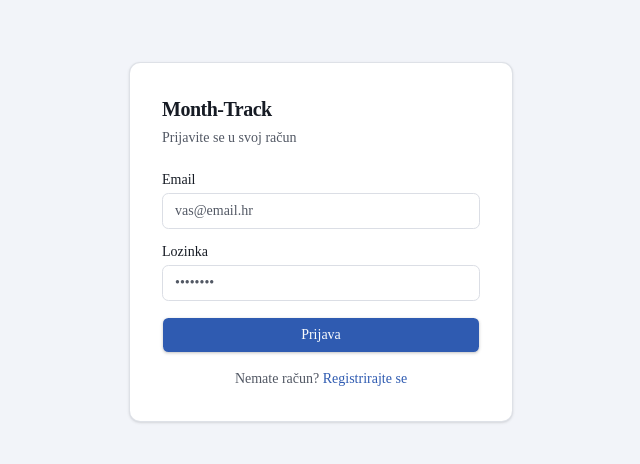
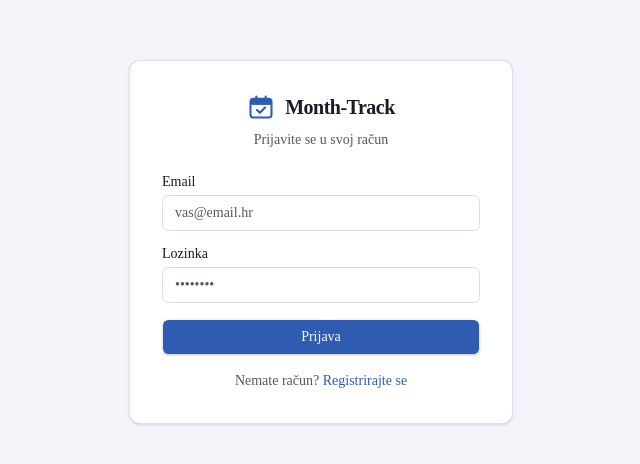
Before and after one commit to joso-skarica/month-track, a Next.js app: page /login in a window 1280 px wide. Shown: the part 158-622 px from the top of the page, without its empty margins (319-959 px from the left). Built offline with nearby package versions, Linux system fonts and the light colour scheme.

Commit message:
Final accountant demo polish for Month-Trac k

```diff
--- a/src/app/login/page.tsx
+++ b/src/app/login/page.tsx
@@ -3,6 +3,7 @@
 import { useState } from 'react';
 import { useRouter } from 'next/navigation';
 import { createClient } from '@/lib/supabase/client';
+import { Logo } from '@/components/logo';
 import { Button } from '@/components/ui/button';
 import { Input } from '@/components/ui/input';
 import { Label } from '@/components/ui/label';
@@ -59,14 +60,14 @@ export default function LoginPage() {
   return (
     <div className="flex min-h-screen items-center justify-center bg-background px-4 py-10">
       <div className="w-full max-w-sm rounded-xl border border-border/90 bg-card p-8 shadow-sm">
-        <h1 className="mb-1 text-xl font-semibold tracking-tight text-foreground">
-          Month-Track
-        </h1>
-        <p className="mb-6 text-sm leading-relaxed text-muted-foreground">
-          {mode === 'signin'
-            ? 'Prijavite se u svoj račun'
-            : 'Napravite novi račun'}
-        </p>
+        <div className="mb-6 flex flex-col items-center gap-2 text-center">
+          <Logo size="lg" />
+          <p className="text-sm leading-relaxed text-muted-foreground">
+            {mode === 'signin'
+              ? 'Prijavite se u svoj račun'
+              : 'Napravite novi račun'}
+          </p>
+        </div>
 
         <form onSubmit={handleSubmit} className="flex flex-col gap-4">
           <div className="flex flex-col gap-1.5">
--- /dev/null
+++ b/src/components/logo.tsx
@@ -0,0 +1,81 @@
+import { cn } from '@/lib/utils';
+
+type LogoSize = 'sm' | 'lg';
+
+type Props = {
+  size?: LogoSize;
+  className?: string;
+};
+
+const sizeConfig = {
+  sm: { icon: 20, text: 'text-sm', gap: 'gap-2' },
+  lg: { icon: 28, text: 'text-xl', gap: 'gap-2.5' },
+} as const;
+
+function CalendarCheckIcon({ size }: { size: number }) {
+  return (
+    <svg
+      width={size}
+      height={size}
+      viewBox="0 0 24 24"
+      fill="none"
+      xmlns="http://www.w3.org/2000/svg"
+      aria-hidden="true"
+    >
+      {/* Calendar body */}
+      <rect
+        x="3"
+        y="5"
+        width="18"
+        height="16"
+        rx="2.5"
+        className="stroke-primary"
+        strokeWidth="1.75"
+        fill="none"
+      />
+      {/* Calendar top bar / header band */}
+      <rect
+        x="3"
+        y="5"
+        width="18"
+        height="5"
+        rx="2.5"
+        className="fill-primary"
+      />
+      {/* Snap the bottom corners of the header to be square */}
+      <rect x="3" y="7.5" width="18" height="2.5" className="fill-primary" />
+      {/* Calendar pegs */}
+      <line x1="8" y1="3" x2="8" y2="6.5" className="stroke-primary" strokeWidth="1.75" strokeLinecap="round" />
+      <line x1="16" y1="3" x2="16" y2="6.5" className="stroke-primary" strokeWidth="1.75" strokeLinecap="round" />
+      {/* Checkmark */}
+      <polyline
+        points="8.5,14.5 11,17 15.5,12.5"
+        className="stroke-primary"
+        strokeWidth="1.75"
+        strokeLinecap="round"
+        strokeLinejoin="round"
+        fill="none"
+      />
+    </svg>
+  );
+}
+
+export function Logo({ size = 'sm', className }: Props) {
+  const cfg = sizeConfig[size];
+
+  return (
+    <span
+      className={cn(
+        'inline-flex items-center',
+        cfg.gap,
+        className,
+      )}
+      aria-label="Month-Track"
+    >
+      <CalendarCheckIcon size={cfg.icon} />
+      <span className={cn(cfg.text, 'font-semibold tracking-tight text-foreground')}>
+        Month-Track
+      </span>
+    </span>
+  );
+}
--- a/src/components/nav.tsx
+++ b/src/components/nav.tsx
@@ -3,6 +3,7 @@
 import Link from 'next/link';
 import { usePathname, useRouter } from 'next/navigation';
 import { createClient } from '@/lib/supabase/client';
+import { Logo } from '@/components/logo';
 import { Button } from '@/components/ui/button';
 import { cn } from '@/lib/utils';
 
@@ -26,9 +27,7 @@ export function Nav() {
     <header className="sticky top-0 z-40 border-b border-border/90 bg-card/95 shadow-sm backdrop-blur-sm supports-[backdrop-filter]:bg-card/90 print:hidden">
       <div className="mx-auto flex h-14 max-w-5xl items-center justify-between px-4 sm:px-6">
         <div className="flex items-center gap-8">
-          <span className="text-sm font-semibold tracking-tight text-foreground">
-            Month-Track
-          </span>
+          <Logo size="sm" />
           <nav className="flex items-center gap-0.5">
             {links.map((link) => (
               <Link
--- a/src/components/reminder-settings-form.tsx
+++ b/src/components/reminder-settings-form.tsx
@@ -16,15 +16,37 @@ import {
   normalizeOverdueThresholdDay,
 } from '@/lib/utils/months';
 import type { ReminderSettings } from '@/types/db';
+import { Badge } from '@/components/ui/badge';
 import { Button } from '@/components/ui/button';
 import { Input } from '@/components/ui/input';
 import { Label } from '@/components/ui/label';
 import { Checkbox } from '@/components/ui/checkbox';
 
+const TEMPLATE_VARS = [
+  { token: '{{company_name}}', label: 'Naziv tvrtke' },
+  { token: '{{month_name}}', label: 'Mjesec' },
+  { token: '{{year}}', label: 'Godina' },
+  { token: '{{missing_documents_list}}', label: 'Popis dokumenata' },
+  { token: '{{firm_signature}}', label: 'Potpis' },
+] as const;
+
+function TemplateVarChips() {
+  return (
+    <div className="flex flex-wrap items-center gap-1.5">
+      <span className="text-[11px] text-muted-foreground/70">Varijable:</span>
+      {TEMPLATE_VARS.map((v) => (
+        <Badge key={v.token} variant="secondary" className="h-5 gap-1 px-1.5 text-[10px] font-normal">
+          <code className="font-mono">{v.token}</code>
+        </Badge>
+      ))}
+    </div>
+  );
+}
+
 const textareaBase =
   'w-full rounded-md border border-input bg-card px-3 py-2.5 text-sm leading-relaxed shadow-sm outline-none transition-colors placeholder:text-muted-foreground focus-visible:border-ring focus-visible:ring-[3px] focus-visible:ring-ring/35 disabled:cursor-not-allowed disabled:bg-muted/40 disabled:opacity-60';
 
-const textareaTall = `${textareaBase} min-h-[140px]`;
+const textareaTall = `${textareaBase} min-h-[110px]`;
 
 type Props = {
   settings: ReminderSettings;
@@ -281,15 +303,18 @@ export function ReminderSettingsForm({ settings }: Props) {
             <h3 className="text-sm font-semibold text-foreground">
               3. Predložak prvog podsjetnika
             </h3>
+            <p className="mt-0.5 text-[11px] text-muted-foreground">
+              Koristi se za prvi automatski ili ručni podsjetnik
+            </p>
           </div>
-          <div className="space-y-4 px-5 py-4">
+          <div className="space-y-3 px-5 py-3.5">
           <div className="flex flex-col gap-1.5">
             <Label htmlFor="default_subject">Predmet</Label>
             <Input
               id="default_subject"
               value={defaultSubject}
               onChange={(e) => setDefaultSubject(e.target.value)}
-              placeholder="Podsjetnik: nedostajuća dokumentacija za {{company_name}} — {{month_name}} {{year}}"
+              placeholder="Podsjetnik: dokumentacija — {{company_name}}, {{month_name}} {{year}}"
             />
           </div>
 
@@ -297,18 +322,14 @@ export function ReminderSettingsForm({ settings }: Props) {
             <Label htmlFor="default_body">Tekst poruke</Label>
             <textarea
               id="default_body"
-              rows={5}
+              rows={4}
               value={defaultBody}
               onChange={(e) => setDefaultBody(e.target.value)}
-              placeholder="Poštovani,&#10;&#10;za {{company_name}} još uvijek nedostaje sljedeća dokumentacija za {{month_name}} {{year}}:&#10;&#10;{{missing_documents_list}}&#10;&#10;Molimo dostavite navedenu dokumentaciju.&#10;&#10;{{firm_signature}}"
+              placeholder={"Poštovani,\n\nza {{company_name}} nedostaje dokumentacija za {{month_name}} {{year}}:\n\n{{missing_documents_list}}\n\nMolimo dostavite navedeno.\n\n{{firm_signature}}"}
               className={textareaTall}
             />
-            <p className="text-xs leading-relaxed text-muted-foreground">
-              Dostupne varijable: {'{{company_name}}'}, {'{{month_name}}'} (samo
-              ime mjeseca), {'{{year}}'}, {'{{missing_documents_list}}'},{' '}
-              {'{{firm_signature}}'} (ako je prazno, koristi se &quot;Month-Track&quot;)
-            </p>
           </div>
+          <TemplateVarChips />
           </div>
         </div>
 
@@ -317,15 +338,18 @@ export function ReminderSettingsForm({ settings }: Props) {
             <h3 className="text-sm font-semibold text-foreground">
               4. Predložak follow-up podsjetnika
             </h3>
+            <p className="mt-0.5 text-[11px] text-muted-foreground">
+              Koristi se za ponovljene i završne podsjetnike
+            </p>
           </div>
-          <div className="space-y-4 px-5 py-4">
+          <div className="space-y-3 px-5 py-3.5">
           <div className="flex flex-col gap-1.5">
             <Label htmlFor="follow_up_subject">Predmet</Label>
             <Input
               id="follow_up_subject"
               value={followUpSubject}
               onChange={(e) => setFollowUpSubject(e.target.value)}
-              placeholder="Urgentno: nedostajuća dokumentacija za {{company_name}}"
+              placeholder="Hitno: dokumentacija — {{company_name}}, {{month_name}} {{year}}"
             />
           </div>
 
@@ -333,13 +357,14 @@ export function ReminderSettingsForm({ settings }: Props) {
             <Label htmlFor="follow_up_body">Tekst poruke</Label>
             <textarea
               id="follow_up_body"
-              rows={5}
+              rows={4}
               value={followUpBody}
               onChange={(e) => setFollowUpBody(e.target.value)}
-              placeholder="Poštovani,&#10;&#10;ovo je ponovljeni podsjetnik..."
+              placeholder={"Poštovani,\n\novo je ponovljeni podsjetnik za {{company_name}}.\n\nNedostaje dokumentacija za {{month_name}} {{year}}:\n\n{{missing_documents_list}}\n\nMolimo hitno dostavite.\n\n{{firm_signature}}"}
               className={textareaTall}
             />
           </div>
+          <TemplateVarChips />
           </div>
         </div>
 
@@ -347,19 +372,24 @@ export function ReminderSettingsForm({ settings }: Props) {
           <div className="border-b border-border/80 bg-slate-50/60 px-5 py-3">
             <h3 className="text-sm font-semibold text-foreground">5. Potpis</h3>
           </div>
-          <div className="space-y-4 px-5 py-4">
+          <div className="px-5 py-3.5">
           <div className="flex flex-col gap-1.5">
-            <Label htmlFor="signature">
-              Potpis (koristi se kao {'{{firm_signature}}'})
-            </Label>
+            <Label htmlFor="signature">Potpis e-pošte</Label>
             <textarea
               id="signature"
-              rows={3}
+              rows={2}
               value={signature}
               onChange={(e) => setSignature(e.target.value)}
-              placeholder="S poštovanjem,&#10;Vaš računovodstveni ured"
-              className={`${textareaBase} min-h-[4.5rem]`}
+              placeholder={"S poštovanjem,\nVaš računovodstveni ured"}
+              className={`${textareaBase} min-h-[3.5rem]`}
             />
+            <p className="text-[11px] text-muted-foreground">
+              Umeće se kao{' '}
+              <Badge variant="secondary" className="h-4 px-1 text-[10px] font-normal">
+                <code className="font-mono">{'{{firm_signature}}'}</code>
+              </Badge>
+              {' '}u predloške. Ako je prazno, koristi se &quot;Month-Track&quot;.
+            </p>
           </div>
           </div>
         </div>
```
